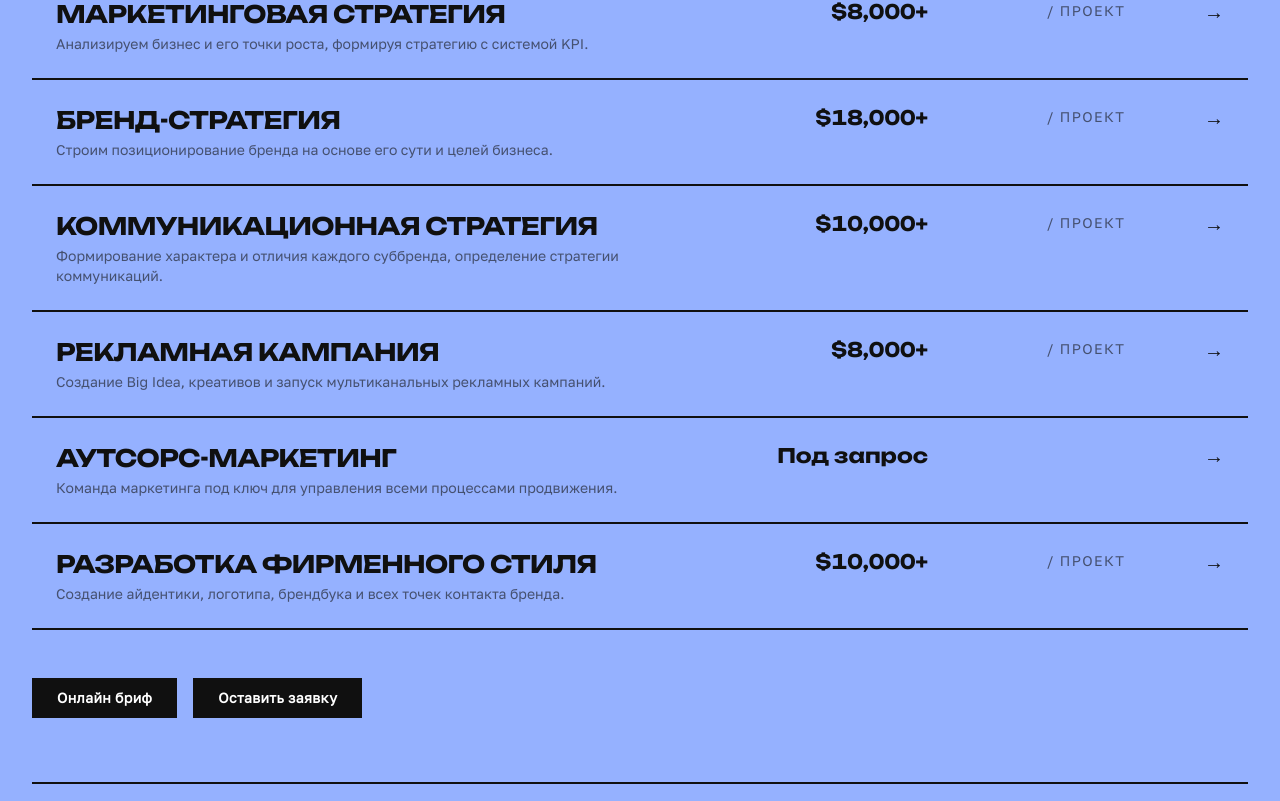
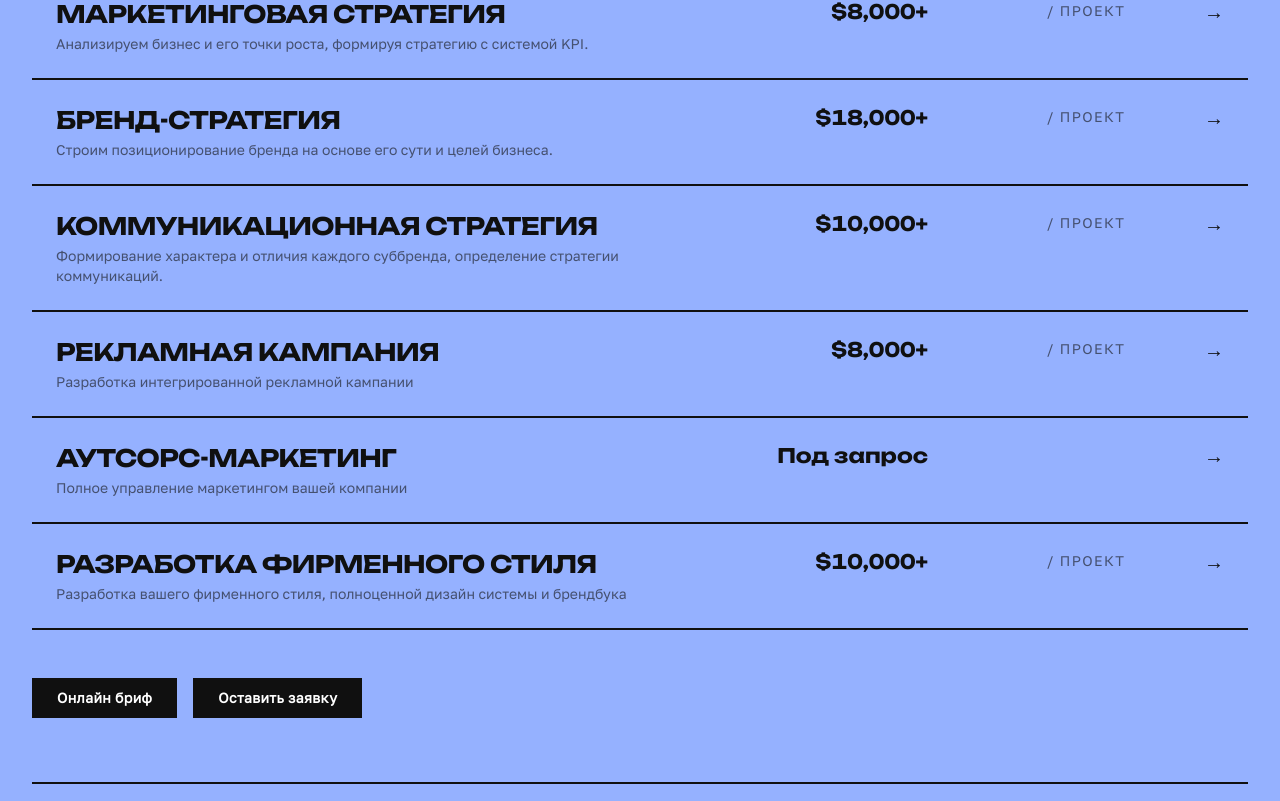
Before and after one commit to nursulton-front-dev/kuch-agency, a Next.js app: page /pricing in a window 1280 px wide. Shown: the part 490-1291 px from the top of the page. Built offline with nearby package versions, Linux system fonts and the light colour scheme.

Commit message:
fix(services): update short description copy for Cards 04, 05, 06 per spec

```diff
--- a/data/services.ts
+++ b/data/services.ts
@@ -121,8 +121,8 @@ export const services: Service[] = [
     slug: 'ad-campaign',
     title: 'Рекламная кампания',
     title_uz: 'Reklama kampaniyasi',
-    short: 'Создание Big Idea, креативов и запуск мультиканальных рекламных кампаний.',
-    short_uz: 'Big Idea, kreativlarni yaratish va ko\'p kanalli reklama kampaniyalarini ishga tushirish.',
+    short: 'Разработка интегрированной рекламной кампании',
+    short_uz: 'Integratsiyalashgan reklama kampaniyasini ishlab chiqish',
     description:
       'Полный цикл создания и проведения рекламных кампаний — от генерации Big Idea и видеопродакшна до настройки медиаканалов и аналитики.',
     description_uz:
@@ -157,8 +157,8 @@ export const services: Service[] = [
     slug: 'outsource-marketing',
     title: 'Аутсорс-маркетинг',
     title_uz: 'Autsors-marketing',
-    short: 'Команда маркетинга под ключ для управления всеми процессами продвижения.',
-    short_uz: 'Barcha targ\'ibot jarayonlarini boshqarish uchun tayyor marketing jamoasi.',
+    short: 'Полное управление маркетингом вашей компании',
+    short_uz: 'Kompaniyangiz marketingini to\'liq boshqarish',
     description:
       'Полный аутсорсинг маркетинга компании: стратегический контроль, дизайн, таргет, SMM и аналитика в одном окне.',
     description_uz:
@@ -194,9 +194,9 @@ export const services: Service[] = [
   {
     slug: 'branding',
     title: 'Разработка фирменного стиля',
-    title_uz: 'Korporativ uslubni ishlab chiqish',
-    short: 'Создание айдентики, логотипа, брендбука и всех точек контакта бренда.',
-    short_uz: 'Ayniyat, logotip, brendbuk va brendning barcha aloqa nuqtalarini yaratish.',
+    title_uz: 'Firma uslubini ishlab chiqish',
+    short: 'Разработка вашего фирменного стиля, полноценной дизайн системы и брендбука',
+    short_uz: 'Firma uslubingiz, to\'liq dizayn-tizim va brendbukni ishlab chiqish',
     description:
       'Разработка уникального фирменного стиля, логотипа, гайдбука и адаптация визуального языка на все фирменные носители.',
     description_uz:
--- a/lib/adminStorage.ts
+++ b/lib/adminStorage.ts
@@ -303,7 +303,7 @@ const initialSettings: AdminSettingsData = {
     {
       id: 'branding',
       title_ru: 'Разработка фирменного стиля',
-      title_uz: 'Korporativ uslubni ishlab chiqish',
+      title_uz: 'Firma uslubini ishlab chiqish',
       starting_price: 10000,
       is_on_request: false,
     },
```
